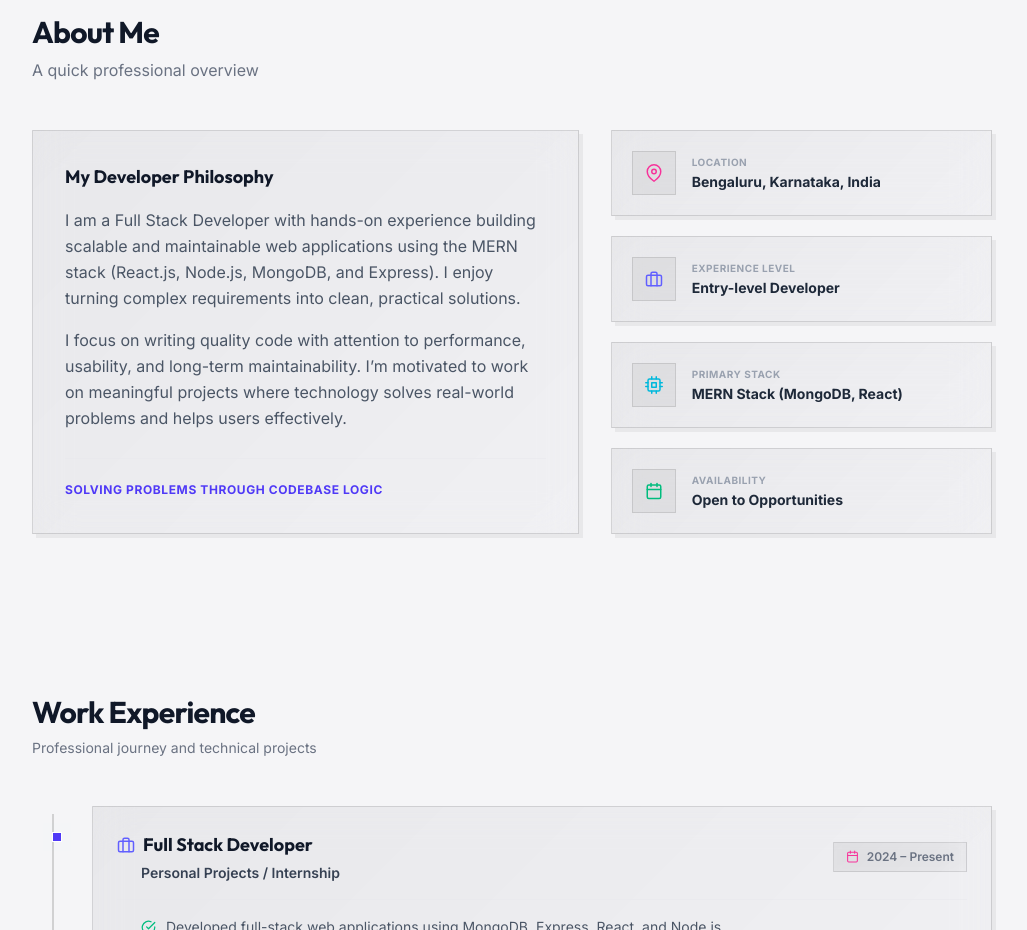
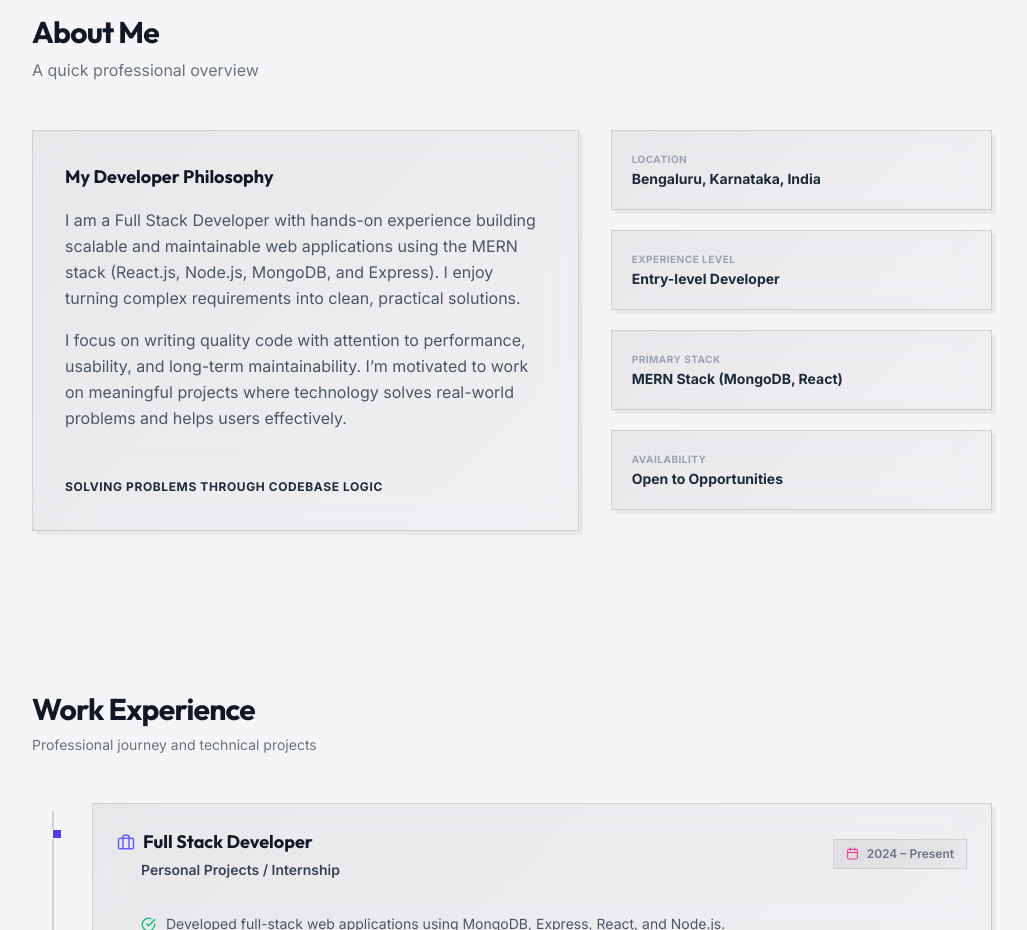
Before and after one commit to Mohan-Badiger/cv-mohan, a React (Vite) app: page / in a window 1280 px wide. Shown: the part 880-1810 px from the top of the page, without its empty margins (128-1155 px from the left). Built offline with nearby package versions, Linux system fonts and the light colour scheme; no server answers.

Commit message:
feat: initialize App layout and define global boxy glass-morphism styles in CSS

```diff
--- a/src/components/About.jsx
+++ b/src/components/About.jsx
@@ -1,5 +1,4 @@
 import { motion } from "motion/react";
-import { FiMapPin, FiBriefcase, FiCpu, FiCalendar } from "react-icons/fi";
 
 const About = () => {
   return (
@@ -60,7 +59,7 @@ const About = () => {
               </p>
             </div>
             <div className="mt-6 border-t border-gray-200/40 dark:border-white/5 pt-4">
-              <span className="text-xs font-bold uppercase text-indigo-600 dark:text-indigo-400 tracking-wider">
+              <span className="text-xs font-bold uppercase text-gray-800 dark:text-gray-200 tracking-wider">
                 Solving problems through codebase logic
               </span>
             </div>
@@ -79,31 +78,24 @@ const About = () => {
               {
                 label: "Location",
                 value: "Bengaluru, Karnataka, India",
-                icon: <FiMapPin className="text-pink-500" size={18} />,
               },
               {
                 label: "Experience Level",
                 value: "Entry-level Developer",
-                icon: <FiBriefcase className="text-indigo-500" size={18} />,
               },
               {
                 label: "Primary Stack",
                 value: "MERN Stack (MongoDB, React)",
-                icon: <FiCpu className="text-cyan-500" size={18} />,
               },
               {
                 label: "Availability",
                 value: "Open to Opportunities",
-                icon: <FiCalendar className="text-emerald-500" size={18} />,
               },
             ].map((stat, idx) => (
               <div
                 key={idx}
-                className="glass-card p-4 sm:p-5 flex items-center gap-4 hover:scale-[1.02] transition-all duration-300"
+                className="glass-card p-4 sm:p-5 flex flex-col justify-center hover:scale-[1.02] transition-all duration-300"
               >
-                <div className="p-3 bg-black/5 dark:bg-white/5 flex items-center justify-center shrink-0 border border-black/10 dark:border-white/10">
-                  {stat.icon}
-                </div>
                 <div className="flex flex-col min-w-0">
                   <span className="text-[10px] text-gray-400 dark:text-gray-500 uppercase font-bold tracking-wider">
                     {stat.label}
--- a/src/index.css
+++ b/src/index.css
@@ -56,9 +56,9 @@ h1, h2, h3, h4, h5, h6 {
 
 .glass-card:hover {
   transform: translateY(-4px) translate-x(-2px);
-  border-color: rgba(0, 0, 0, 0.25);
+  border-color: rgba(0, 0, 0, 0.35);
   box-shadow:
-    6px 6px 0px 0px rgba(139, 92, 246, 0.25);
+    6px 6px 0px 0px rgba(0, 0, 0, 0.85);
 }
 
 .dark .glass-card {
@@ -69,9 +69,9 @@ h1, h2, h3, h4, h5, h6 {
 }
 
 .dark .glass-card:hover {
-  border-color: rgba(255, 255, 255, 0.25);
+  border-color: rgba(255, 255, 255, 0.35);
   box-shadow:
-    6px 6px 0px 0px rgba(139, 92, 246, 0.45);
+    6px 6px 0px 0px rgba(255, 255, 255, 0.85);
 }
 
 .glass-pill {
@@ -90,18 +90,18 @@ h1, h2, h3, h4, h5, h6 {
 
 .glass-pill:hover {
   background: linear-gradient(135deg, rgba(0, 0, 0, 0.08) 0%, rgba(0, 0, 0, 0.04) 100%);
-  border-color: rgba(0, 0, 0, 0.2);
+  border-color: rgba(0, 0, 0, 0.3);
   transform: translateY(-1.5px) scale(1.02);
   box-shadow:
-    3px 3px 0px 0px rgba(139, 92, 246, 0.15);
+    3px 3px 0px 0px rgba(0, 0, 0, 0.85);
 }
 
 .dark .glass-pill:hover {
   background: linear-gradient(135deg, rgba(0, 0, 0, 0.7) 0%, rgba(0, 0, 0, 0.5) 100%);
-  border-color: rgba(255, 255, 255, 0.2);
+  border-color: rgba(255, 255, 255, 0.3);
   transform: translateY(-1.5px) scale(1.02);
   box-shadow:
-    3px 3px 0px 0px rgba(139, 92, 246, 0.3);
+    3px 3px 0px 0px rgba(255, 255, 255, 0.85);
 }
 
 
```
